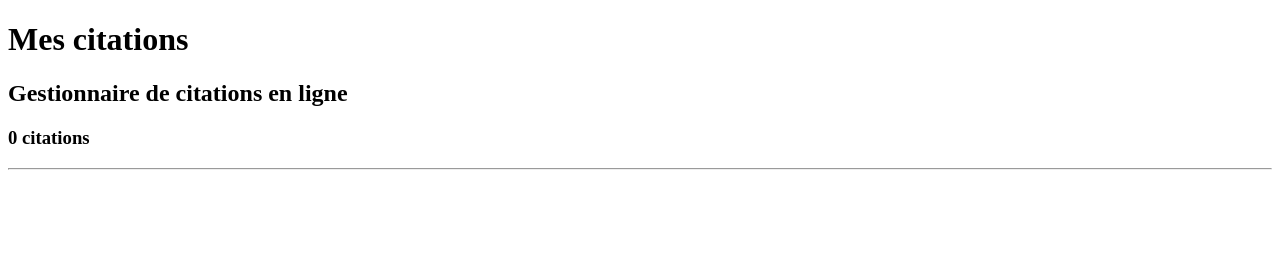
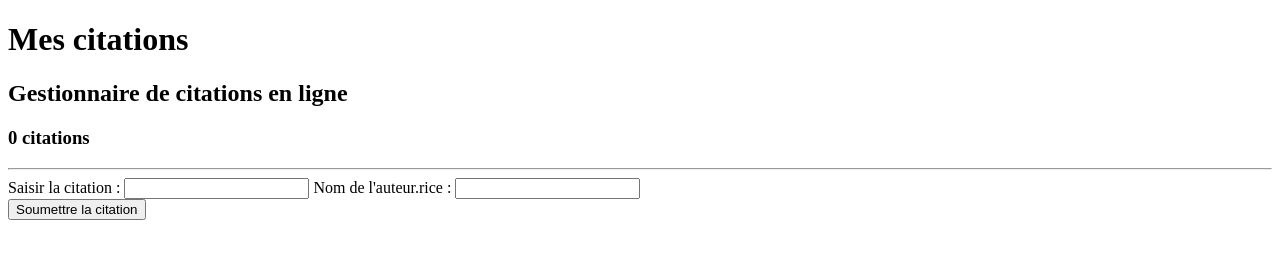
Before and after one commit to adebaille/quotations-app, a plain HTML site: page index.html in a window 1280 px wide. Drawn offline with Linux system fonts and the light colour scheme.

Commit message:
étape 2, création du formulaire

```diff
--- a/index.html
+++ b/index.html
@@ -10,5 +10,14 @@
     <h2>Gestionnaire de citations en ligne</h2>
     <h3>0 citations</h3>
     <hr></hr>
+    <form id="formulaire" action="" method="get">
+        <label for="enter citation">Saisir la citation :</label>
+        <input type="text" id="enter citation" name="saisir la citation">
+        <label for="author">Nom de l'auteur.rice :</label>
+        <input type="text" id="author" name="nom de l'auteur.rice">
+        <div class="button">
+        <button type="submit">Soumettre la citation</button>
+        </div>
+    </form>
 </body>
 </html>
```
